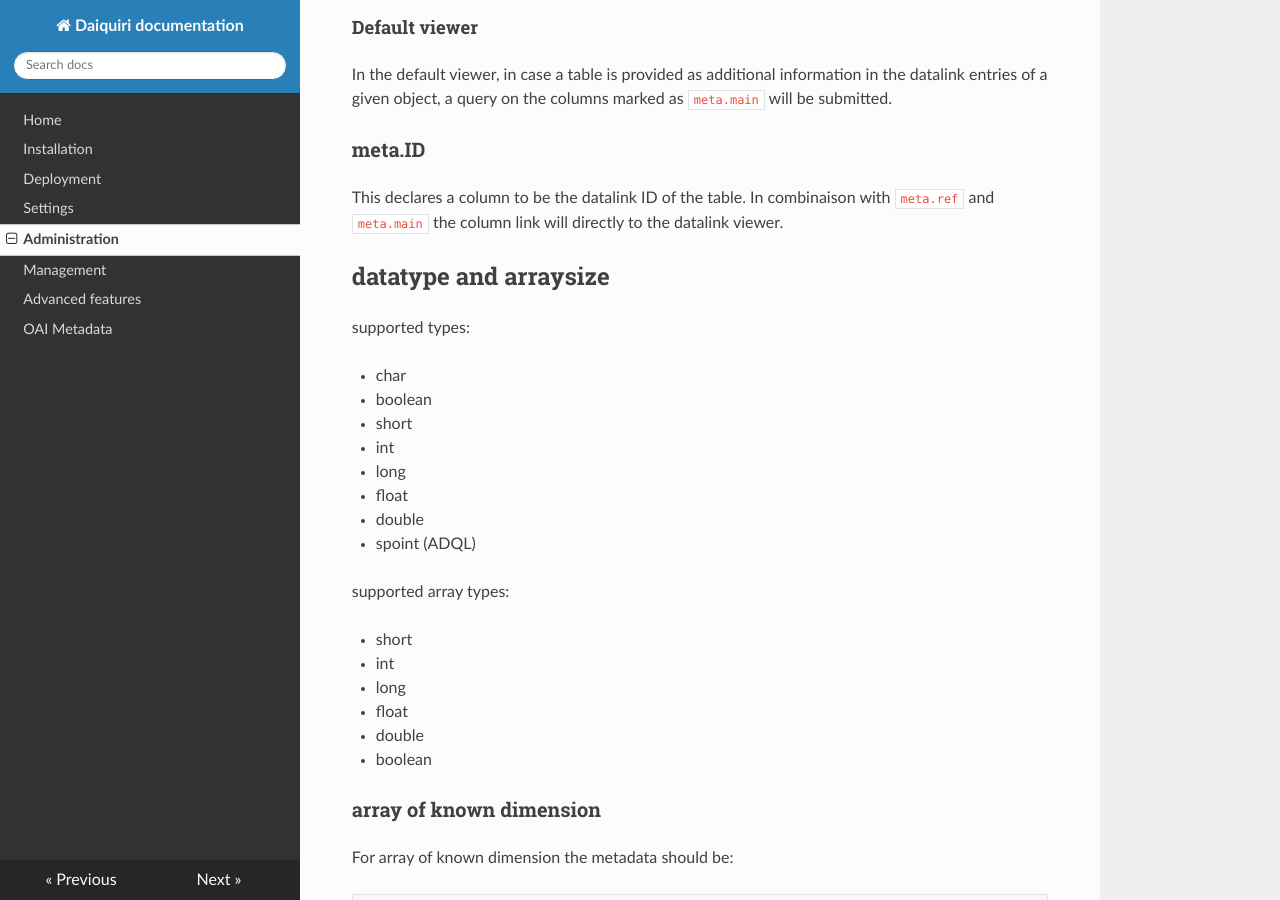
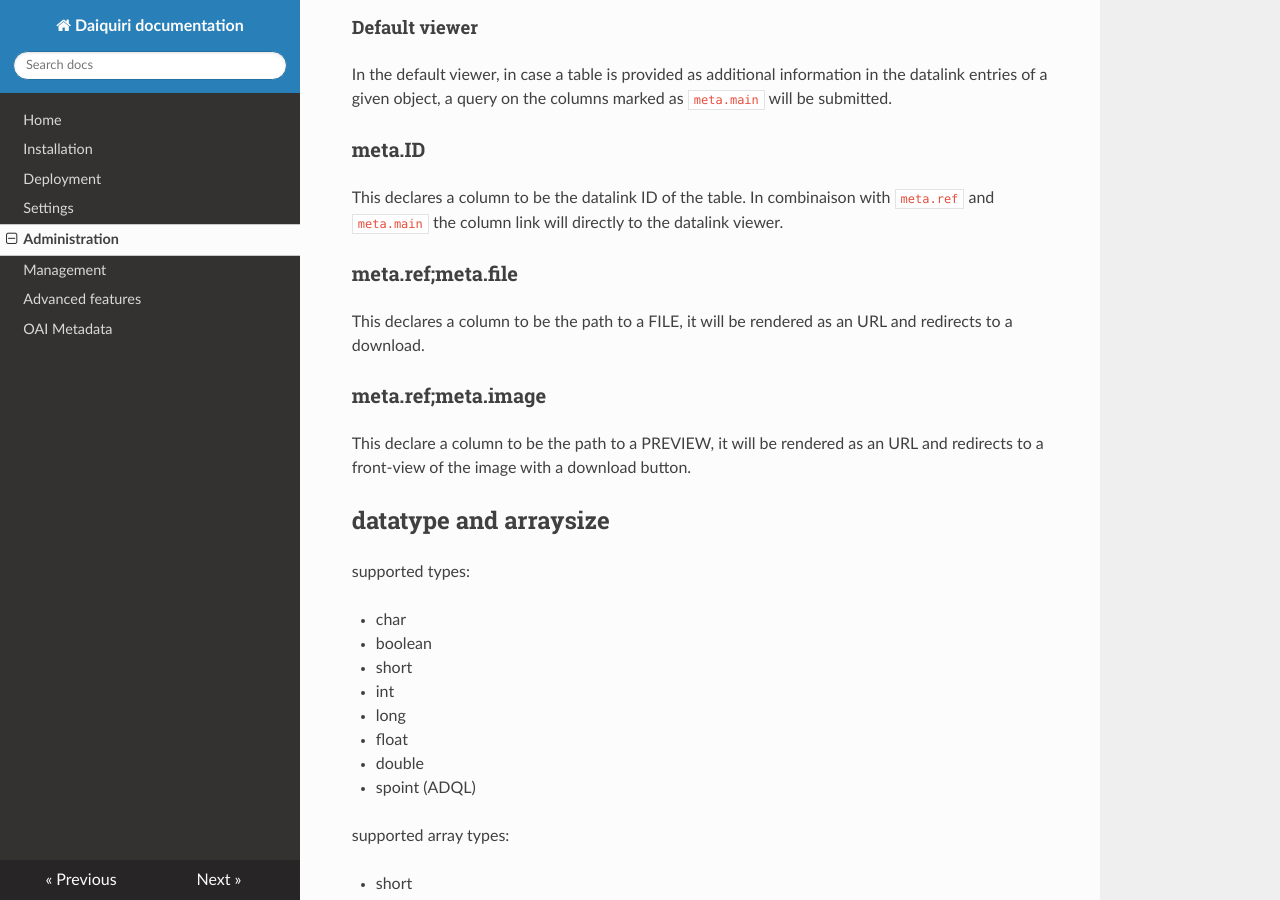
Before and after one commit to django-daiquiri/docs, an MkDocs documentation site: the page built from docs/administration.md, in a window 1280 px wide and 900 px high, scrolled down 6409 px. Built offline with MkDocs 1.6.1, drawn with Linux system fonts in a browser that asks for light colours; nearby versions of some CDN libraries.

Commit message:
Update administration.md
added docs for `meta.file` and `meta.image` ucds features.

```diff
--- a/docs/administration.md
+++ b/docs/administration.md
@@ -257,6 +257,14 @@ In the default viewer, in case a table is provided as additional information in
 
 This declares a column to be the datalink ID of the table. In combinaison with `meta.ref` and `meta.main` the column link will directly to the datalink viewer.
 
+### meta.ref;meta.file
+
+This declares a column to be the path to a FILE, it will be rendered as an URL and redirects to a download.
+
+### meta.ref;meta.image
+
+This declare a column to be the path to a PREVIEW, it will be rendered as an URL and redirects to a front-view of the image with a download button.
+
 ## datatype and arraysize
 
 supported types:
```
